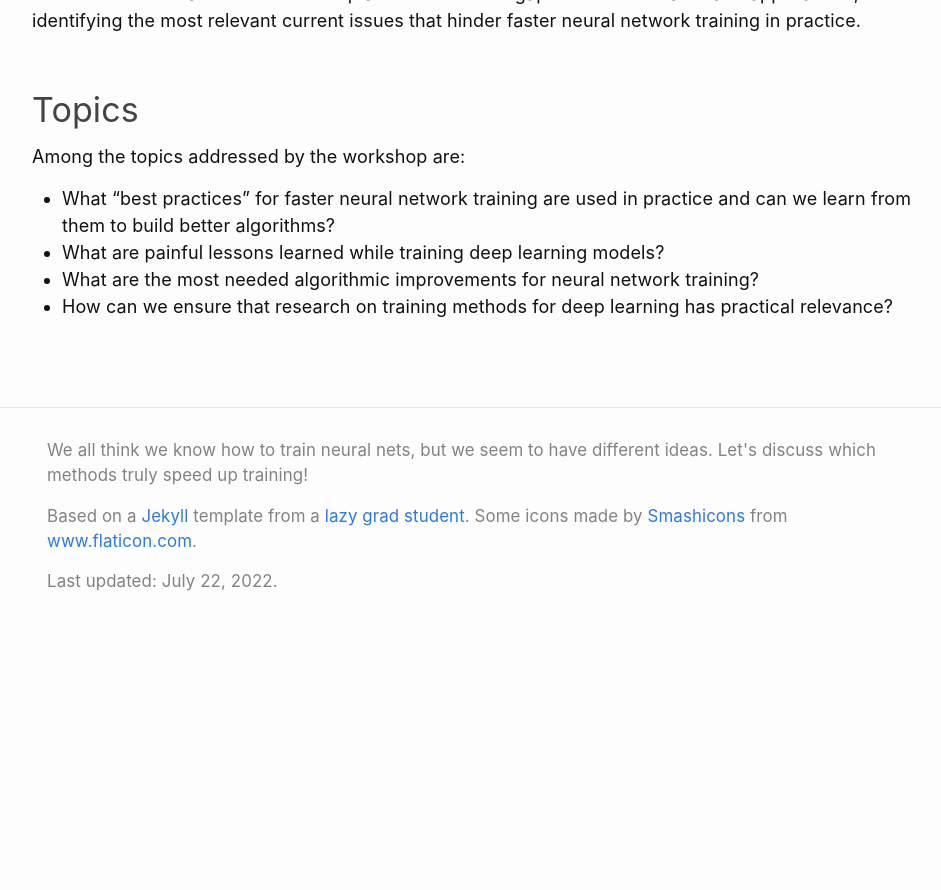
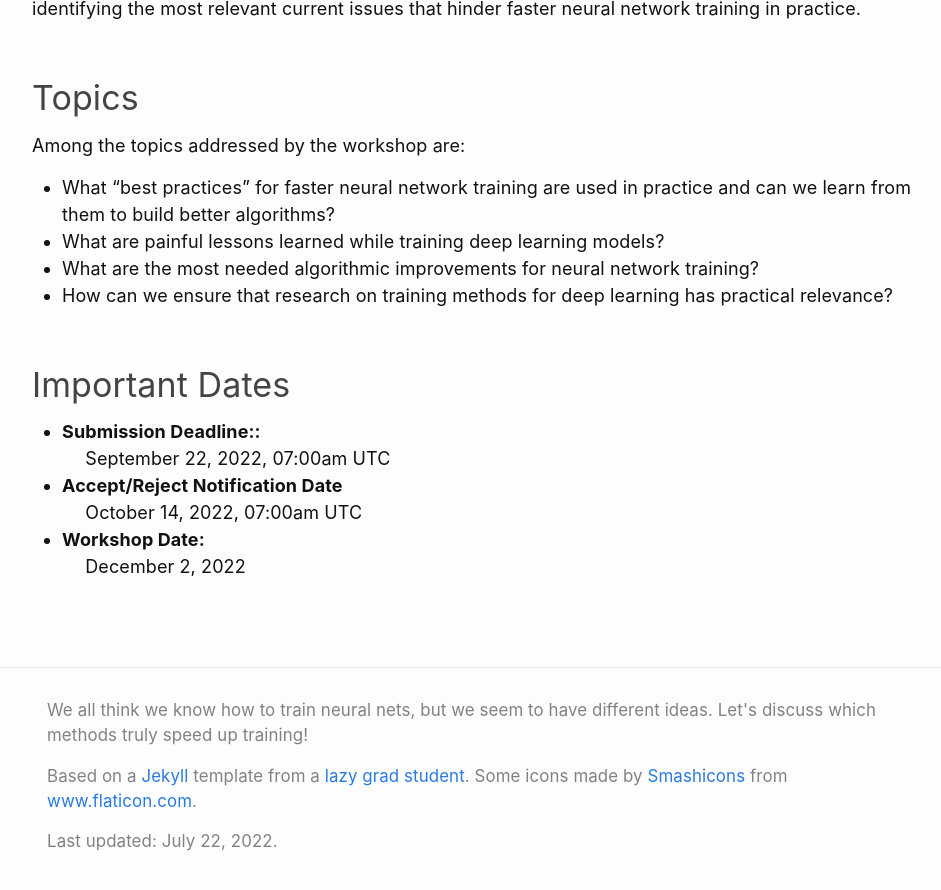
Before and after one commit to hity-workshop/NeurIPS2022, a Jekyll site: the page built from docs/index.md, in a window 1280 px wide and 900 px high, scrolled down 1244 px. Shown: the top 890 px of the window, without its empty margins (168-1109 px from the left). Built offline with Jekyll 4.4.1, drawn with Linux system fonts in a browser that asks for light colours; before the commit the page ends 1884 px from its top, so only the background shows below that; some of the changed text lies outside the part shown.

Commit message:
Add information

```diff
--- a/docs/index.md
+++ b/docs/index.md
@@ -9,7 +9,9 @@ layout: home
 
 ## Has it Trained Yet?
 
-### A Workshop for Algorithmic Efficiency in Practical Neural Network Training
+#### A Workshop for Algorithmic Efficiency in Practical Neural Network Training
+
+##### Friday, December 2, 2022, New Orleans at [NeurIPS 2022](https://nips.cc)
 
 &nbsp;
 
@@ -21,7 +23,7 @@ layout: home
 
 - **July 06, 2022:**\
   &emsp; ✅ The workshop was accept at [NeurIPS 2022](https://nips.cc/) for an in-person workshop!
-- **June 02, 2022:** \
+- **June 2, 2022:** \
   &emsp; 🖥️ The workshop website is live!
 
 &nbsp;
@@ -57,3 +59,14 @@ Among the topics addressed by the workshop are:
 - How can we ensure that research on training methods for deep learning has practical relevance?
 
 &nbsp;
+
+### Important Dates
+
+- **Submission Deadline::**\
+  &emsp; September 22, 2022, 07:00am UTC
+- **Accept/Reject Notification Date** \
+  &emsp; October 14, 2022, 07:00am UTC
+- **Workshop Date:**\
+  &emsp; December 2, 2022
+
+&nbsp;
```
Also changed, not shown: docs/organizers.md (+2 -0 lines), docs/schedule.md (+2 -0 lines).
